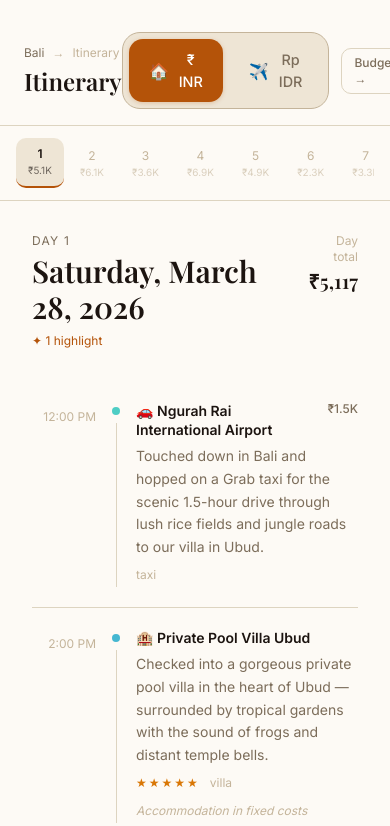
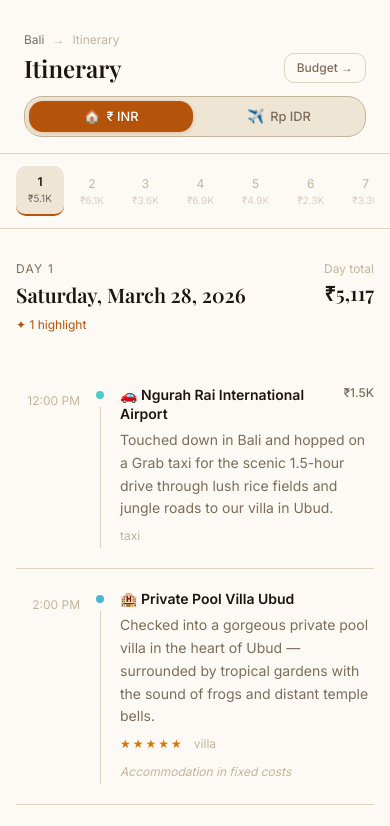
Before and after one commit to Visakh47/atlas-vacations, a Next.js app: page /bali-2026/itinerary in a window 390 px wide. Shown: the top 826 px of the page. Built offline with nearby package versions, Linux system fonts and the light colour scheme.

Commit message:
Atlas bug fixes

```diff
--- a/app/[vacation]/budget/page.tsx
+++ b/app/[vacation]/budget/page.tsx
@@ -81,7 +81,7 @@ export default function BudgetPage({ params }: { params: Promise<{ vacation: str
           <div className="p-6 space-y-6">
 
             {/* Controls */}
-            <div className="flex flex-col gap-2.5">
+            <div className="flex flex-col gap-2.5 [&>*]:w-full">
               <BudgetToggle isIndividual={isIndividual} onToggle={() => setIsIndividual(!isIndividual)} peopleCount={peopleCount} />
               {conversion && (
                 <CurrencyToggle
--- a/app/[vacation]/itinerary/page.tsx
+++ b/app/[vacation]/itinerary/page.tsx
@@ -39,35 +39,62 @@ export default function ItineraryPage({ params }: PageProps) {
 
       {/* Header */}
       <div className="px-6 pt-8 pb-4 border-b flex-shrink-0" style={{ borderColor: 'var(--a-border)' }}>
-        <div className="flex items-center justify-between">
-          <div>
+
+        {/* Breadcrumb */}
         <div className="flex items-center gap-2 mb-1 text-xs" style={{ color: 'var(--a-muted)' }}>
           <Link href={`/${vacationId}`} className="hover:underline">{vacation?.name ?? vacationId}</Link>
           <span style={{ color: 'var(--a-dim)' }}>→</span>
           <span style={{ color: 'var(--a-dim)' }}>Itinerary</span>
         </div>
+
+        {/* Title row — desktop: title + toggle + budget link in one row */}
+        <div className="flex items-center justify-between gap-4">
           <h1 className="font-display text-2xl font-semibold" style={{ color: 'var(--a-text)' }}>
             Itinerary
           </h1>
-          </div>
-          <div className="flex items-center gap-3">
+
+          {/* Desktop controls */}
+          <div className="hidden lg:flex items-center gap-3 flex-shrink-0">
             {conversion && (
               <CurrencyToggle
                 nativeCode={currencyCode}
                 nativeSymbol={currencySymbol}
                 showNative={showNative}
                 onToggle={() => setShowNative(!showNative)}
+                compact
               />
             )}
             <Link
               href={`/${vacationId}/budget`}
-              className="text-xs font-medium px-3 py-1.5 rounded-lg border transition-colors hover:border-[var(--a-border2)]"
+              className="text-xs font-medium px-3 py-1.5 rounded-lg border transition-colors hover:border-[var(--a-border2)] whitespace-nowrap"
               style={{ color: 'var(--a-muted)', borderColor: 'var(--a-border)' }}
             >
               Budget →
             </Link>
           </div>
+
+          {/* Mobile: just the budget link */}
+          <Link
+            href={`/${vacationId}/budget`}
+            className="lg:hidden text-xs font-medium px-3 py-1.5 rounded-lg border flex-shrink-0"
+            style={{ color: 'var(--a-muted)', borderColor: 'var(--a-border)' }}
+          >
+            Budget →
+          </Link>
         </div>
+
+        {/* Mobile: currency toggle full width below title */}
+        {conversion && (
+          <div className="lg:hidden mt-3">
+            <CurrencyToggle
+              nativeCode={currencyCode}
+              nativeSymbol={currencySymbol}
+              showNative={showNative}
+              onToggle={() => setShowNative(!showNative)}
+              compact
+            />
+          </div>
+        )}
       </div>
 
       {/* Mobile: horizontal day tabs */}
--- a/components/budget/CurrencyToggle.tsx
+++ b/components/budget/CurrencyToggle.tsx
@@ -7,9 +7,10 @@ interface CurrencyToggleProps {
   nativeSymbol: string;
   showNative: boolean;
   onToggle: () => void;
+  compact?: boolean;
 }
 
-export function CurrencyToggle({ nativeCode, nativeSymbol, showNative, onToggle }: CurrencyToggleProps) {
+export function CurrencyToggle({ nativeCode, nativeSymbol, showNative, onToggle, compact = false }: CurrencyToggleProps) {
   const conversion = CURRENCY_CONVERSIONS[nativeCode];
   if (!conversion) return null;
 
@@ -20,29 +21,28 @@ export function CurrencyToggle({ nativeCode, nativeSymbol, showNative, onToggle
 
   return (
     <div
-      className="flex items-center w-full rounded-2xl p-1.5 gap-1.5"
-      style={{ backgroundColor: 'var(--a-raised)', border: '1px solid var(--a-border2)' }}
+      className="flex items-center rounded-2xl gap-1"
+      style={{
+        backgroundColor: 'var(--a-raised)',
+        border: '1px solid var(--a-border2)',
+        padding: compact ? '4px' : '6px',
+      }}
     >
       {options.map(({ symbol, code, icon, value }) => (
         <button
           key={code}
           onClick={() => showNative !== value && onToggle()}
-          className="flex flex-1 items-center justify-center gap-2.5 px-5 py-2.5 rounded-xl font-medium transition-all duration-200"
-          style={
-            showNative === value
-              ? {
-                  backgroundColor: 'var(--a-accent)',
-                  color: '#fff',
-                  fontSize: '0.9rem',
-                  boxShadow: '0 1px 4px rgba(180,83,9,0.25)',
-                }
-              : {
-                  color: 'var(--a-muted)',
-                  fontSize: '0.9rem',
-                }
-          }
+          className="flex flex-1 items-center justify-center rounded-xl font-medium transition-all duration-200 whitespace-nowrap"
+          style={{
+            gap: compact ? '6px' : '10px',
+            padding: compact ? '6px 12px' : '10px 20px',
+            fontSize: compact ? '0.8rem' : '0.9rem',
+            ...(showNative === value
+              ? { backgroundColor: 'var(--a-accent)', color: '#fff', boxShadow: '0 1px 4px rgba(180,83,9,0.25)' }
+              : { color: 'var(--a-muted)' }),
+          }}
         >
-          <span style={{ fontSize: '1rem', lineHeight: 1 }}>{icon}</span>
+          <span style={{ fontSize: compact ? '0.85rem' : '1rem', lineHeight: 1 }}>{icon}</span>
           <span>{symbol} {code}</span>
         </button>
       ))}
--- a/components/itinerary/DayView.tsx
+++ b/components/itinerary/DayView.tsx
@@ -15,7 +15,7 @@ interface DayViewProps {
 
 export function DayView({ day, categories, currencyCode, currencySymbol, conversionRate = 1 }: DayViewProps) {
   return (
-    <div className="px-8 pt-8 pb-20">
+    <div className="px-4 sm:px-8 pt-8 pb-20">
 
       {/* Day header */}
       <div className="flex items-start justify-between gap-4 mb-8">
@@ -23,7 +23,7 @@ export function DayView({ day, categories, currencyCode, currencySymbol, convers
           <p className="text-xs uppercase tracking-widest mb-1" style={{ color: 'var(--a-muted)' }}>
             Day {day.day_number}
           </p>
-          <h2 className="font-display text-3xl font-semibold" style={{ color: 'var(--a-text)' }}>
+          <h2 className="font-display text-xl sm:text-3xl font-semibold" style={{ color: 'var(--a-text)' }}>
             {formatDate(day.date)}
           </h2>
           {day.highlights.length > 0 && (
```
Lines whose indentation alone changed are shown as unchanged.
